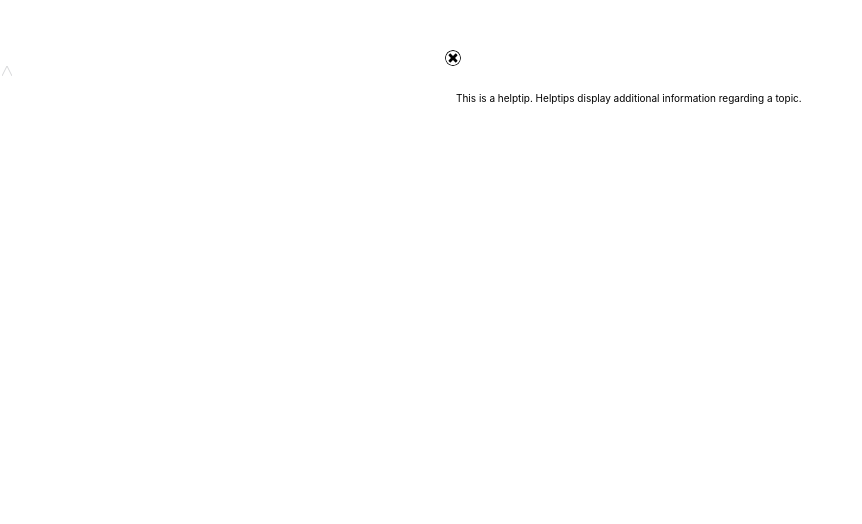
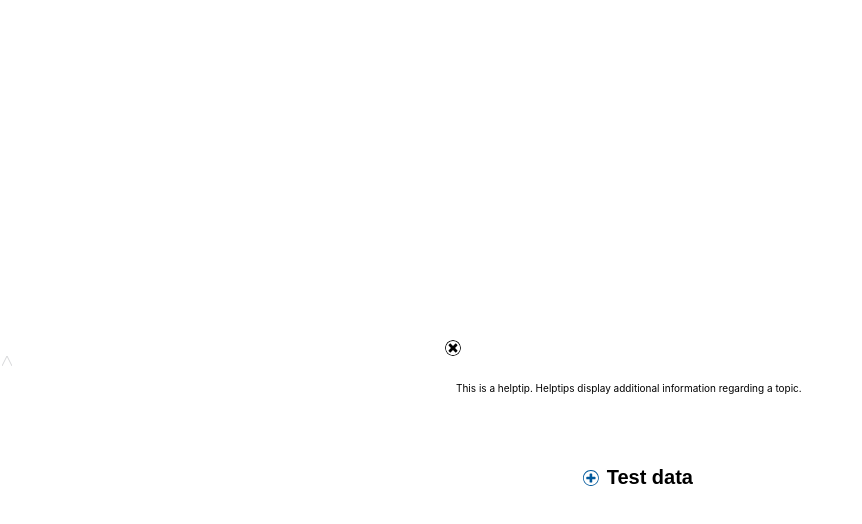
Before and after one commit to SidH80/demo-gtm, a React (Create React App) app: page / in a window 1280 px wide. Shown: the top 524 px of the page, without its empty margins (0-862 px from the left). Built offline with nearby package versions, Linux system fonts and the light colour scheme.

Commit message:
create accordion element with gtm-data attribute

```diff
--- a/src/App.css
+++ b/src/App.css
@@ -3,22 +3,20 @@
   display: flex;
   justify-content: center;
   align-items: center;
-  height: '100vh';
-}
-
-.help-tip-button {
-  padding: 10px;
-  margin-top: 30px;
-  outline-color: #61dafb;
-  background-color: #282c34;
-  color: aliceblue;
+  height: 100vh;
+  flex-direction: column;
 }
 
 .help-tip-group {
-  margin-top: 10px;
   margin-top: 50px;
   width: 400px;
+  height: 60px;
   font-size: 10px;
+}
+
+.accordion-row {
+  margin-top: 50px;
+  height: 60px;
 }
 
 .accordion-button {
--- a/src/App.js
+++ b/src/App.js
@@ -2,40 +2,51 @@ import logo from "./logo.svg";
 import "./App.css";
 import { useState } from "react";
 import HelptipGroup from "./components/HelptipGroup";
+import AccordionRow from "./components/AccordionRow";
 
 function App() {
-  const [isOpen, setIsOpen] = useState(true);
+  const [isHelptTipOpen, setIsHelptTipOpen] = useState(true);
+  const [isAccordionRowOpen, setIsAccordionRowOpen] = useState(false);
   const content = (
     <p className="test">
       This is a helptip. Helptips display additional information regarding a
       topic.
     </p>
   );
+  const info = (
+    <ul>
+      <li>Test 1</li>
+    </ul>
+  );
   return (
     <div className="center">
-        {/* <button
-          id="help-tip-button"
-          data-gtm="Account Balance"
-          name="Account Balance"
-          className="help-tip-button"
-        >
-          Account Balance
-        </button>
-        <button
-          id="accordion"
-          data-gtm="Accordion"
-          name="Accordion"
-          className="help-tip-button"
-        >
-          Accordion
-        </button> */}
+
       <div className="help-tip-group">
         <HelptipGroup
-            open={isOpen}
-            toggle={() => setIsOpen(!isOpen)}
+          open={isHelptTipOpen}
+          toggle={() => setIsHelptTipOpen(!isHelptTipOpen)}
           content={content}
           index={1}
         />
+      </div>
+      <div>
+      <div className="accordion-row">
+        <AccordionRow
+          content="Test data"
+          headerLevel={4}
+          onClick={() => setIsAccordionRowOpen(!isAccordionRowOpen)}
+          open={isAccordionRowOpen}
+          ariaLabel="Test data"
+          expandedContent={info}
+          contentStyles={{
+            marginTop: "0px",
+            marginRight: "32px",
+            marginBottom: "24px",
+            marginLeft: "32px",
+          }}
+          bounded
+        />
+      </div>
       </div>
     </div>
   );
--- a/src/components/AccordionIcon/AccordionIcon.js
+++ b/src/components/AccordionIcon/AccordionIcon.js
@@ -1,23 +1,27 @@
-import React from 'react';
-import PropTypes from 'prop-types';
-import './AccordionIcon.css';
+import React from "react";
+import PropTypes from "prop-types";
+import "./AccordionIcon.css";
 
 /**
  * @function AccordionIconPlus - This component renders the svg icon
  * of the accordion plus icon.
  */
-const AccordionIconPlus = iconStyles => {
+const AccordionIconPlus = (iconStyles) => {
   return (
     <svg
-            className='accordion-icon accordion-icon-plus'
-            height='20px'
-            width='20px'
-            viewBox='0 0 20 20'
-            role='img'
+      className="accordion-icon accordion-icon-plus"
+      height="20px"
+      width="20px"
+      viewBox="0 0 20 20"
+      role="img"
       style={iconStyles}
-            fill='#00599C'
-            focusable='false'>
-            <path d='M15.8333335,10.8333335 C15.8333335,11.2890625 15.455729,11.6666669 15,11.6666669 L11.6666669,11.6666669 L11.6666669,15 C11.6666669,15.455729 11.2890625,15.8333335 10.8333335,15.8333335 L9.16666654,15.8333335 C8.71093752,15.8333335 8.33333307,15.455729 8.33333307,15 L8.33333307,11.6666669 L5,11.6666669 C4.54427098,11.6666669 4.16666654,11.2890625 4.16666654,10.8333335 L4.16666654,9.16666654 C4.16666654,8.71093752 4.54427098,8.33333307 5,8.33333307 L8.33333307,8.33333307 L8.33333307,5 C8.33333307,4.54427098 8.71093752,4.16666654 9.16666654,4.16666654 L10.8333335,4.16666654 C11.2890625,4.16666654 11.6666669,4.54427098 11.6666669,5 L11.6666669,8.33333307 L15,8.33333307 C15.455729,8.33333307 15.8333335,8.71093752 15.8333335,9.16666654 L15.8333335,10.8333335 Z M10,19 C14.9705627,19 19,14.9705627 19,10 C19,5.02943725 14.9705627,1 10,1 C5.02943725,1 1,5.02943725 1,10 C1,14.9705627 5.02943725,19 10,19 Z M10,20 C4.4771525,20 0,15.5228475 0,10 C0,4.4771525 4.4771525,0 10,0 C15.5228475,0 20,4.4771525 20,10 C20,15.5228475 15.5228475,20 10,20 Z' />
+      fill="#00599C"
+      focusable="false"
+    >
+      <path
+        data-gtm="accordion-click"
+        d="M15.8333335,10.8333335 C15.8333335,11.2890625 15.455729,11.6666669 15,11.6666669 L11.6666669,11.6666669 L11.6666669,15 C11.6666669,15.455729 11.2890625,15.8333335 10.8333335,15.8333335 L9.16666654,15.8333335 C8.71093752,15.8333335 8.33333307,15.455729 8.33333307,15 L8.33333307,11.6666669 L5,11.6666669 C4.54427098,11.6666669 4.16666654,11.2890625 4.16666654,10.8333335 L4.16666654,9.16666654 C4.16666654,8.71093752 4.54427098,8.33333307 5,8.33333307 L8.33333307,8.33333307 L8.33333307,5 C8.33333307,4.54427098 8.71093752,4.16666654 9.16666654,4.16666654 L10.8333335,4.16666654 C11.2890625,4.16666654 11.6666669,4.54427098 11.6666669,5 L11.6666669,8.33333307 L15,8.33333307 C15.455729,8.33333307 15.8333335,8.71093752 15.8333335,9.16666654 L15.8333335,10.8333335 Z M10,19 C14.9705627,19 19,14.9705627 19,10 C19,5.02943725 14.9705627,1 10,1 C5.02943725,1 1,5.02943725 1,10 C1,14.9705627 5.02943725,19 10,19 Z M10,20 C4.4771525,20 0,15.5228475 0,10 C0,4.4771525 4.4771525,0 10,0 C15.5228475,0 20,4.4771525 20,10 C20,15.5228475 15.5228475,20 10,20 Z"
+      />
     </svg>
   );
 };
@@ -26,18 +30,22 @@ const AccordionIconPlus = iconStyles => {
  * @function AccordionIconMinus - This component renders the svg icon of the
  * accordion minus icon.
  */
-const AccordionIconMinus = iconStyles => {
+const AccordionIconMinus = (iconStyles) => {
   return (
     <svg
-            className='accordion-icon accordion-icon-minus'
-            height='20px'
-            width='20px'
-            viewBox='0 0 20 20'
-            role='img'
+      className="accordion-icon accordion-icon-minus"
+      height="20px"
+      width="20px"
+      viewBox="0 0 20 20"
+      role="img"
       style={iconStyles}
-            fill='#00599C'
-            focusable='false'>
-            <path d='M15.8333335,10.8333335 C15.8333335,11.2890625 15.455729,11.6666669 15,11.6666669 L5,11.6666669 C4.54427098,11.6666669 4.16666654,11.2890625 4.16666654,10.8333335 L4.16666654,9.16666654 C4.16666654,8.71093752 4.54427098,8.33333307 5,8.33333307 L15,8.33333307 C15.455729,8.33333307 15.8333335,8.71093752 15.8333335,9.16666654 L15.8333335,10.8333335 Z M10,19 C14.9705627,19 19,14.9705627 19,10 C19,5.02943725 14.9705627,1 10,1 C5.02943725,1 1,5.02943725 1,10 C1,14.9705627 5.02943725,19 10,19 Z M10,20 C4.4771525,20 0,15.5228475 0,10 C0,4.4771525 4.4771525,0 10,0 C15.5228475,0 20,4.4771525 20,10 C20,15.5228475 15.5228475,20 10,20 Z' />
+      fill="#00599C"
+      focusable="false"
+    >
+      <path
+        data-gtm="accordion-click"
+        d="M15.8333335,10.8333335 C15.8333335,11.2890625 15.455729,11.6666669 15,11.6666669 L5,11.6666669 C4.54427098,11.6666669 4.16666654,11.2890625 4.16666654,10.8333335 L4.16666654,9.16666654 C4.16666654,8.71093752 4.54427098,8.33333307 5,8.33333307 L15,8.33333307 C15.455729,8.33333307 15.8333335,8.71093752 15.8333335,9.16666654 L15.8333335,10.8333335 Z M10,19 C14.9705627,19 19,14.9705627 19,10 C19,5.02943725 14.9705627,1 10,1 C5.02943725,1 1,5.02943725 1,10 C1,14.9705627 5.02943725,19 10,19 Z M10,20 C4.4771525,20 0,15.5228475 0,10 C0,4.4771525 4.4771525,0 10,0 C15.5228475,0 20,4.4771525 20,10 C20,15.5228475 15.5228475,20 10,20 Z"
+      />
     </svg>
   );
 };
--- a/src/components/HelptipButton/HelptipButton.js
+++ b/src/components/HelptipButton/HelptipButton.js
@@ -38,7 +38,8 @@ const HelptipButton = ({
     const boldFont = isBold ? 'helptip-button__font-style' : '';
 
     return (
-        <Component className='helptip-button__button-wrapper'>
+        <Component
+        className='helptip-button__button-wrapper'>
             <button
                 aria-expanded={isOpen}
                 aria-label={ariaLabel}
```
Also changed, not shown: src/components/HelptipIcon/HelptipIcon.js (+2 -2 lines). Lines whose indentation alone changed are shown as unchanged.
